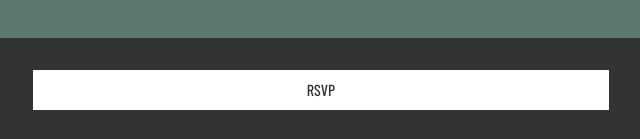
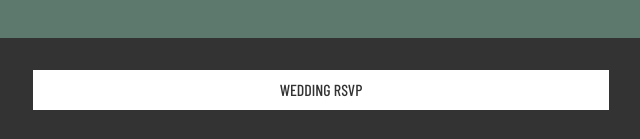
Before and after one commit to jgeschwendt/geschwendt.wedding, a website built with webpack: page index.html in a window 1280 px wide. Shown: the part 6774-6913 px from the top of the page, 319-959 px from the left. Built offline with nearby package versions, Linux system fonts and the light colour scheme; files whose address does not match are found by name; a web font is replaced by a local one.

Commit message:
Update index.html

```diff
--- a/index.html
+++ b/index.html
@@ -255,7 +255,7 @@
     </div>
   </main>
   <footer class="jk-footer">
-    <a class="jk-footer-link" target="_blank" href="https://docs.google.com/forms/d/e/1FAIpQLSfId52ySZOMSi_52oVdAOqdBFBevP5HDZ2Wxx8JCfXnNxyVWA/viewform">RSVP</a>
+    <a class="jk-footer-link" target="_blank" href="https://docs.google.com/forms/d/e/1FAIpQLSfId52ySZOMSi_52oVdAOqdBFBevP5HDZ2Wxx8JCfXnNxyVWA/viewform">Wedding RSVP</a>
   </footer>
   <script type="text/javascript" src="/assets/scripts/scripts.js"></script>
 </body>
```
